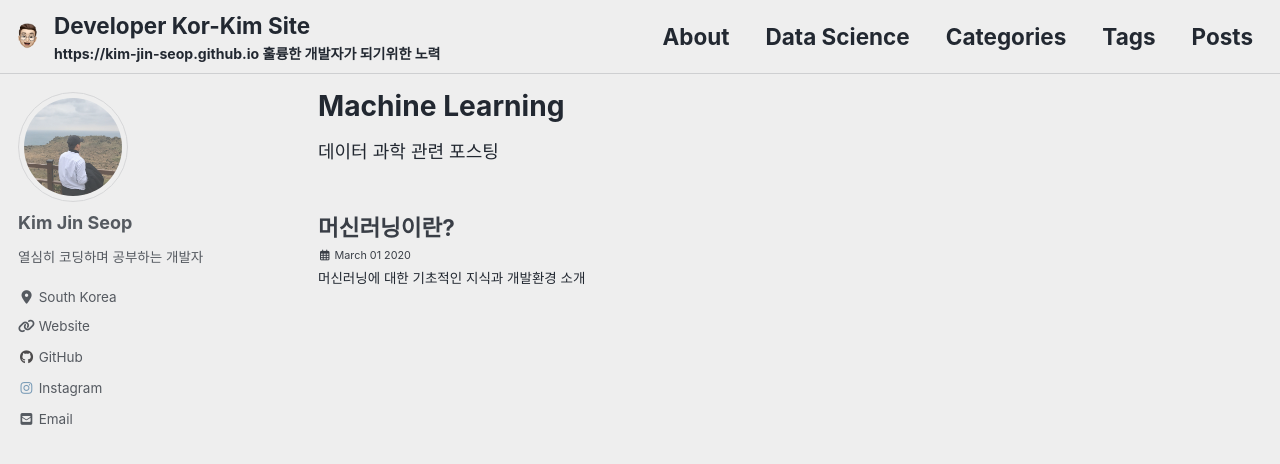
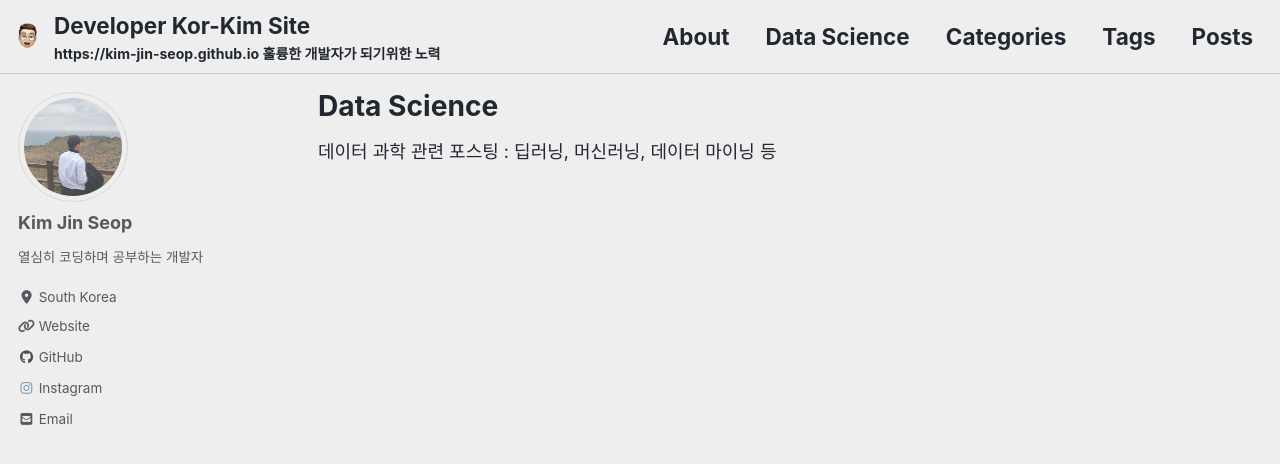
Before and after one commit to kim-jin-seop/kim-jin-seop.github.io, a Jekyll site: the page built from _pages/Data-Science.md, in a window 1280 px wide and 900 px high. Shown: the top 464 px of the window. Built offline with Jekyll 4.4.1, drawn with Linux system fonts in a browser that asks for light colours; cached includes are drawn as plain includes; nearby versions of some CDN libraries.

Commit message:
Data Science 포스팅

```diff
--- a/_pages/Data-Science.md
+++ b/_pages/Data-Science.md
@@ -1,10 +1,11 @@
 ---
-title: "Machine Learning"
+title: "Data Science"
 permalink: /categories/DataScience/
 layout: category
 author_profile: true
 taxonomy: DATASCIENCE
+          MACHINE LEARNING
 ---
-데이터 과학 관련 포스팅
+데이터 과학 관련 포스팅 : 딥러닝, 머신러닝, 데이터 마이닝 등
 
 <!-- 메뉴추가방법 _data -> navigation 추가, 해당 페이지 추가-->
```
Also changed, not shown: _posts/2020-03-01-Introduction_ML_1.md (+1 -5 lines).
